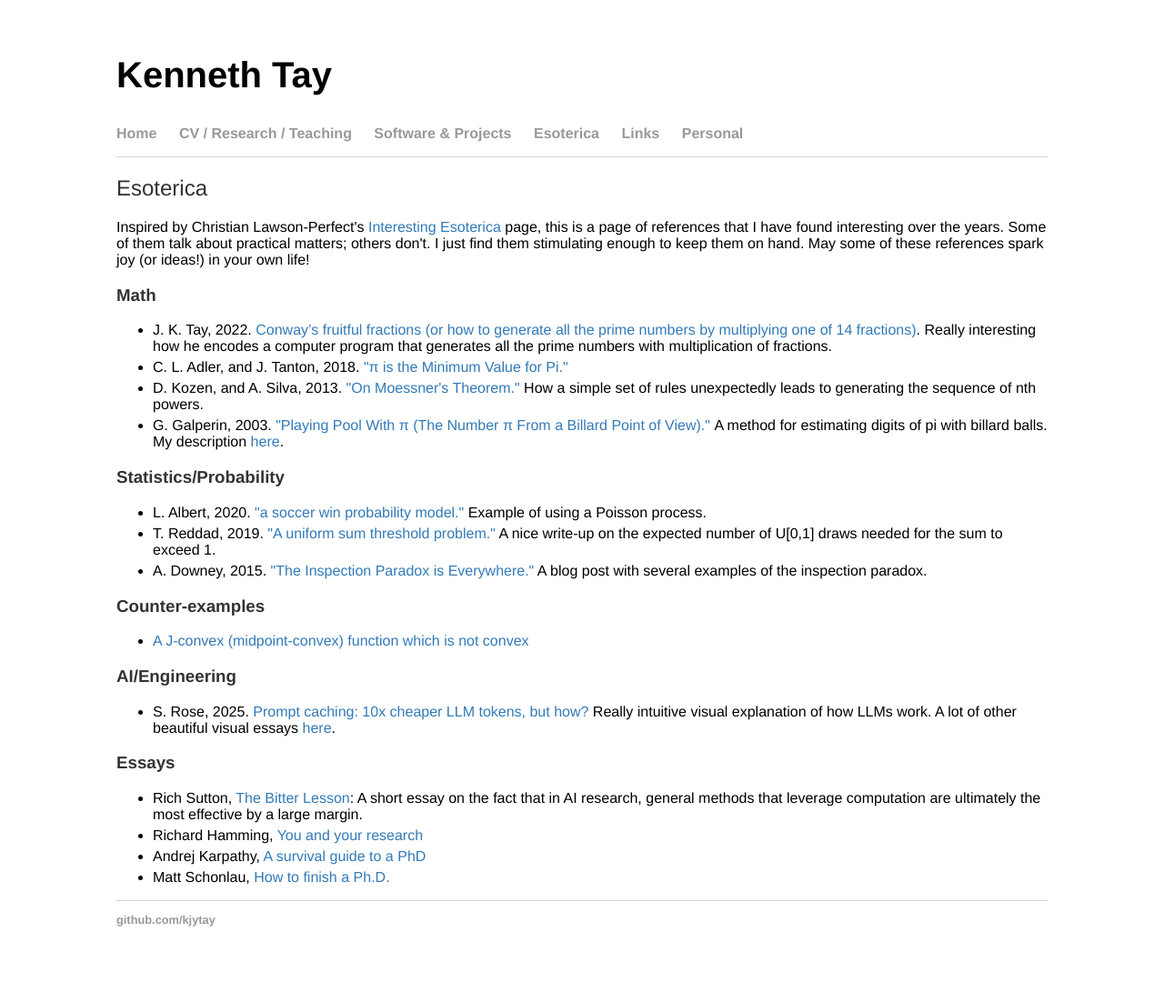
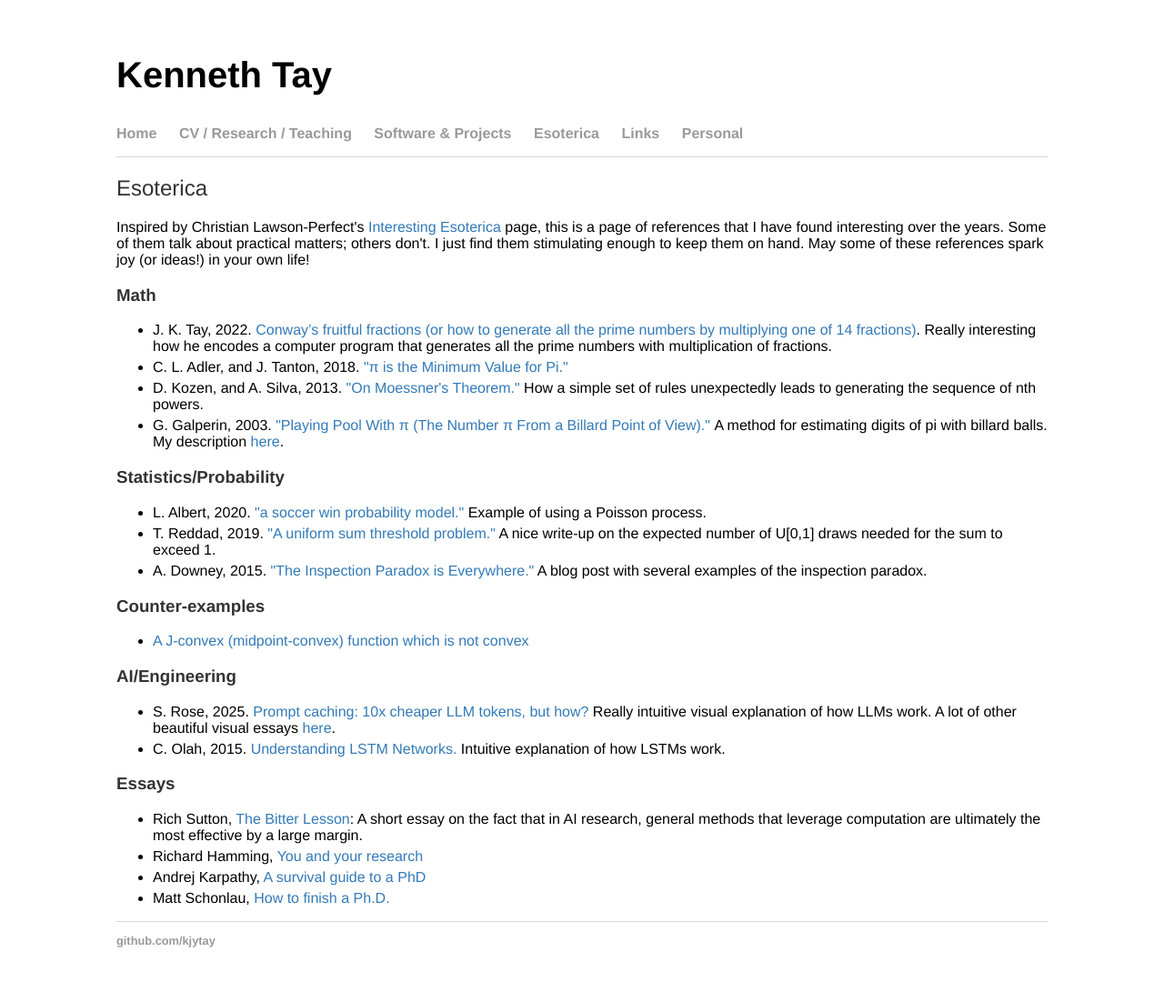
Before and after one commit to kjytay/kjytay.github.io, a Jekyll site: the page built from esoterica/index.html, in a window 1280 px wide. Shown: the whole page at 91% size. Built offline with Jekyll 4.4.1, drawn with Linux system fonts in a browser that asks for light colours; before the commit the page ends 1079 px from its top, so only the background shows below that.

Commit message:
Add esoterica link.

```diff
--- a/esoterica/index.html
+++ b/esoterica/index.html
@@ -31,6 +31,7 @@ May some of these references spark joy (or ideas!) in your own life!
 <h3>AI/Engineering</h3>
 <ul>
     <li>S. Rose, 2025. <a href="https://ngrok.com/blog/prompt-caching/">Prompt caching: 10x cheaper LLM tokens, but how?</a> Really intuitive visual explanation of how LLMs work. A lot of other beautiful visual essays <a href="https://samwho.dev/">here</a>.</li>
+    <li>C. Olah, 2015. <a href="https://colah.github.io/posts/2015-08-Understanding-LSTMs/">Understanding LSTM Networks.</a> Intuitive explanation of how LSTMs work.</li>
 </ul>
 
 <h3>Essays</h3>
```
